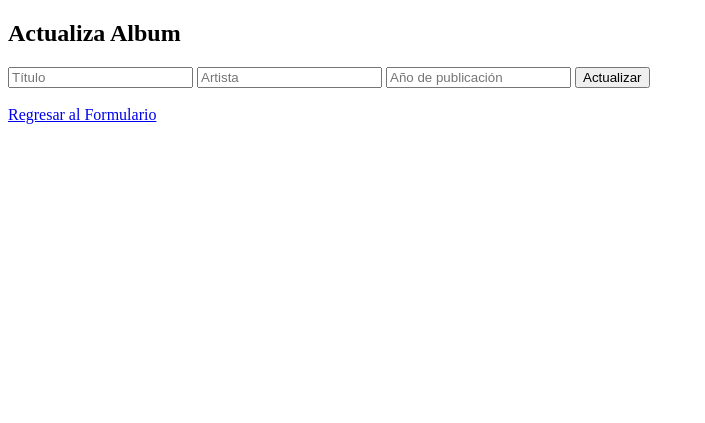
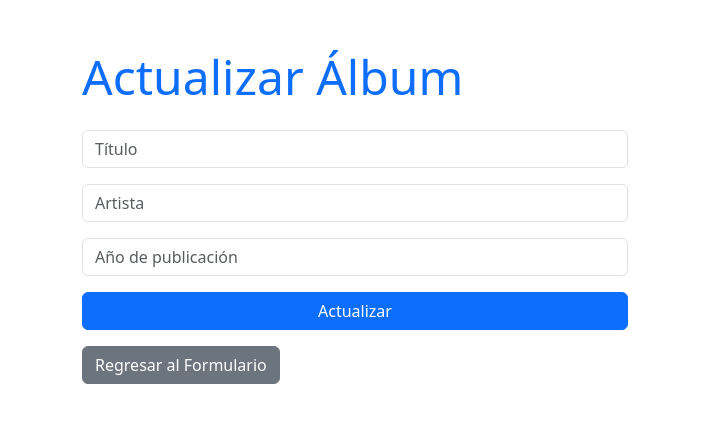
Before and after one commit to Tex558/POO206, a Flask app: page /editar/1 in a window 1280 px wide. Shown: the top 423 px of the page, without its empty margins (0-705 px from the left). Run offline with Flask 3, Linux system fonts and the light colour scheme; data that the repository does not hold is empty; some libraries are stand-ins or nearby versions.

Commit message:
Practica 14 Terminada
Se modificaron los html del proyecto añadiendo boostrap y una plantilla

```diff
--- a/FlaskMVC/templates/formUpdate.html
+++ b/FlaskMVC/templates/formUpdate.html
@@ -1,33 +1,38 @@
-<!DOCTYPE html>
-<html lang="es">
-<head>
-    <meta charset="UTF-8">
-    <meta name="viewport" content="width=device-width, initial-scale=1.0">
-    <title>Actualiza Album</title>
-</head>
-<body>
-    <h2>Actualiza Album</h2>
+{% extends 'plantilla.html' %}
+
+{% block body %}
+    <div class="row">
+        <div class="col-md-6">
+            <h4 class="display-5 text-primary mt-5 mb-4">Actualizar Álbum</h4>
 
             <form action="/actualizarAlbum/{{ album.0 }}" method="POST">
-        <input type="text" name="txtTitulo" placeholder="Título" value="{{ album.1 }}">
+                <div class="mb-3">
+                    <input type="text" class="form-control" name="txtTitulo" placeholder="Título" value="{{ album.1 }}">
                     {% if errores and errores.txtTitulo %}
                         <p style="color:red">{{ errores.txtTitulo }}</p>
                     {% endif %}
+                </div>
 
-        <input type="text" name="txtArtista" placeholder="Artista" value="{{ album.2 }}">
+                <div class="mb-3">
+                    <input type="text" class="form-control" name="txtArtista" placeholder="Artista" value="{{ album.2 }}">
                     {% if errores and errores.txtArtista %}
                         <p style="color:red">{{ errores.txtArtista }}</p>
                     {% endif %}
+                </div>
 
-        <input type="number" name="txtAnio" placeholder="Año de publicación" value="{{ album.3 }}">
+                <div class="mb-3">
+                    <input type="number" class="form-control" name="txtAnio" placeholder="Año de publicación" value="{{ album.3 }}">
                     {% if errores and errores.txtAnio %}
                         <p style="color:red">{{ errores.txtAnio }}</p>
                     {% endif %}
+                </div>
 
-        <button type="submit">Actualizar</button>
+                <div class="d-grid gap-2">
+                    <button type="submit" class="btn btn-primary">Actualizar</button>
+                </div>
             </form>
 
-    <br>
-    <a href="/">Regresar al Formulario</a>
-</body>
-</html>
+            <a href="/" class="btn btn-secondary mt-3">Regresar al Formulario</a>
+        </div>
+    </div>
+{% endblock %}
--- a/FlaskMVC/templates/plantilla.html
+++ b/FlaskMVC/templates/plantilla.html
@@ -8,11 +8,10 @@
 </head>
 
 <body>
+    <div class="container ms-7">
     {%block body%}
-
-
-
     {%endblock%}
+    </div>
     <script src="https://cdn.jsdelivr.net/npm/bootstrap@5.3.7/dist/js/bootstrap.bundle.min.js" integrity="sha384-ndDqU0Gzau9qJ1lfW4pNLlhNTkCfHzAVBReH9diLvGRem5+R9g2FzA8ZGN954O5Q" crossorigin="anonymous"></script>
 </body>
 
```
Also changed, not shown: FlaskMVC/templates/confirmDel.html (+25 -19 lines), FlaskMVC/templates/consulta.html (+20 -21 lines), FlaskMVC/templates/formulario.html (+8 -15 lines). Lines whose indentation alone changed are shown as unchanged.
